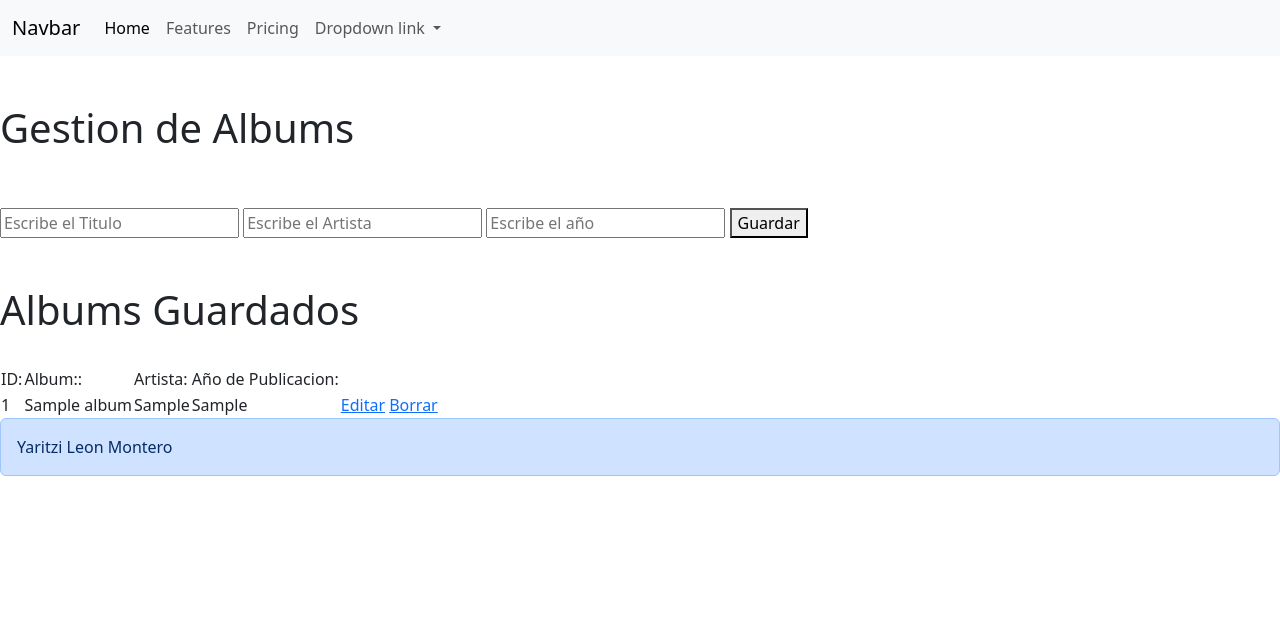
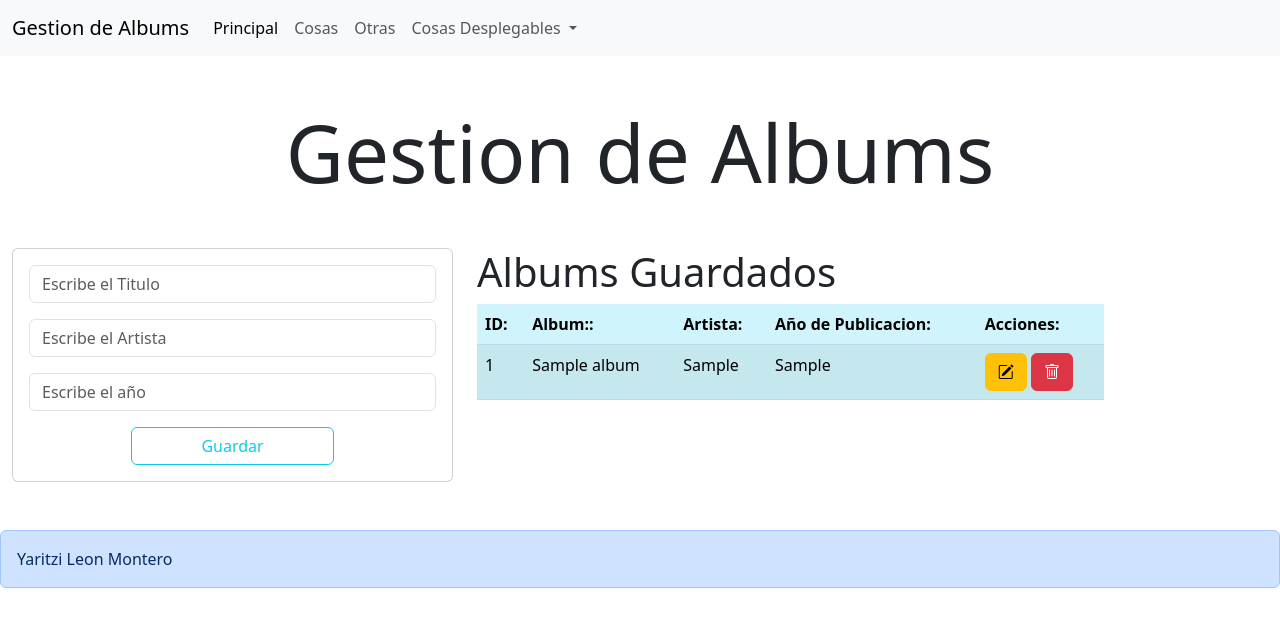
Before and after one commit to YaritziLeon/POOS181, a Flask app: page / in a window 1280 px wide. Shown: the top 627 px of the page. Run offline with Flask 3, Linux system fonts and the light colour scheme; tables that the repository leaves empty or names only in its code hold one stand-in row (values such as "Sample post"); some libraries are stand-ins or nearby versions.

Commit message:
Se realizo el diseño de la tabla, del formulario

```diff
--- a/Practicas/Practica5_IntroduccionFlask/templates/index.html
+++ b/Practicas/Practica5_IntroduccionFlask/templates/index.html
@@ -2,10 +2,10 @@
 {% extends 'plantilla.html' %} -heredar el archivo-
 {% block body %}
 
-    <br>
-    <br>
-    <h1>Gestion de Albums</h1>
-    <br>
+    <div class="mt-5 mb-5">
+    <h1 class="display-1 text-center">Gestion de Albums</h1>
+    </div>
+
     {% with mensajes=get_flashed_messages() %}
         {% if mensajes %}
             {% for msj in mensajes %}
@@ -13,24 +13,37 @@
             {% endfor %}
         {% endif %}
     {% endwith %}
-    <br>
-    <form action="/guardar" method="POST">
-        <input type="text" name="txtTitulo" placeholder="Escribe el Titulo" >
-        <input type="text" name="txtArtista" placeholder="Escribe el Artista" >
-        <input type="number" name="txtAnio" placeholder="Escribe el año" >
-        <button type="submit">Guardar</button>
-    </form>
-    <br>
-    <br>
-    <h1>Albums Guardados</h1>
-    <br>
-    <table>
-        <thead>
+
+    <div class="row container">
+        <div class="col-md-5">
+            <div class="card card-body mb-5">
+                <form action="/guardar" method="POST">
+                    <div class="mb-3">
+                        <input type="text" class="form-control" name="txtTitulo" placeholder="Escribe el Titulo" >
+                    </div>
+                    <div class="mb-3">
+                        <input type="text" class="form-control" name="txtArtista" placeholder="Escribe el Artista" >
+                    </div>
+                    <div class="mb-3">
+                        <input type="number" class="form-control" name="txtAnio" placeholder="Escribe el año" >
+                    </div>
+                    <div class="d-grid gap-2 col-6 mx-auto">
+                    <button type="submit" class="btn btn-outline-info" >Guardar</button>
+                    </div>
+                </form>
+            </div> <!--card body-->
+        </div> <!--col 5-->
+        <div class="col-md-7 mb-5">
+            <h1>Albums Guardados</h1>
+
+    <table class="table table-info table-striped">
+        <thead >
             <tr>
-                <td>ID: </td>
-                <td>Album:: </td>
-                <td>Artista: </td>
-                <td>Año de Publicacion: </td>
+                <th scope="ID">ID: </th>
+                <th scope="Album">Album:: </th>
+                <th scope="Artista">Artista: </th>
+                <th scope="Año de Publicacion">Año de Publicacion: </th>
+                <th scope="Acciones">Acciones: </th>
             </tr>
         </thead>
         <tbody>
@@ -41,11 +54,15 @@
                 <td> {{alb.2}} </td>
                 <td> {{alb.3}} </td>
                 <td>
-                    <a href=/editar/{{alb.0}}>Editar</a>
-                    <a href=/borrar/{{alb.0}}>Borrar</a>
+                    <a href=/editar/{{alb.0}} class="btn btn-warning"><i class="bi bi-pencil-square"></i></a>
+                    <a href=/borrar/{{alb.0}} class="btn btn-danger"><i class="bi bi-trash"></i></a>
                 </td>
             </tr>
             {% endfor %}
         </tbody>
     </table>
+        </div> <!--col 7-->
+    </div> <!--row-->
+
+
     {% endblock %}
--- a/Practicas/Practica5_IntroduccionFlask/templates/plantilla.html
+++ b/Practicas/Practica5_IntroduccionFlask/templates/plantilla.html
@@ -4,29 +4,30 @@
     <meta charset="UTF-8">
     <meta name="viewport" content="width=device-width, initial-scale=1.0">
     <link href="https://cdn.jsdelivr.net/npm/bootstrap@5.3.0/dist/css/bootstrap.min.css" rel="stylesheet" integrity="sha384-9ndCyUaIbzAi2FUVXJi0CjmCapSmO7SnpJef0486qhLnuZ2cdeRhO02iuK6FUUVM" crossorigin="anonymous">
+    <link rel="stylesheet" href="https://cdn.jsdelivr.net/npm/bootstrap-icons@1.10.5/font/bootstrap-icons.css">
     <title>Soy la plantilla</title>
 </head>
 <body>
     <nav class="navbar navbar-expand-lg bg-body-tertiary">
         <div class="container-fluid">
-          <a class="navbar-brand" href="#">Navbar</a>
+          <a class="navbar-brand" href="#">Gestion de Albums</a>
           <button class="navbar-toggler" type="button" data-bs-toggle="collapse" data-bs-target="#navbarNavDropdown" aria-controls="navbarNavDropdown" aria-expanded="false" aria-label="Toggle navigation">
             <span class="navbar-toggler-icon"></span>
           </button>
           <div class="collapse navbar-collapse" id="navbarNavDropdown">
             <ul class="navbar-nav">
               <li class="nav-item">
-                <a class="nav-link active" aria-current="page" href="#">Home</a>
+                <a class="nav-link active" aria-current="page" href="#">Principal</a>
               </li>
               <li class="nav-item">
-                <a class="nav-link" href="#">Features</a>
+                <a class="nav-link" href="#">Cosas</a>
               </li>
               <li class="nav-item">
-                <a class="nav-link" href="#">Pricing</a>
+                <a class="nav-link" href="#">Otras</a>
               </li>
               <li class="nav-item dropdown">
                 <a class="nav-link dropdown-toggle" href="#" role="button" data-bs-toggle="dropdown" aria-expanded="false">
-                  Dropdown link
+                  Cosas Desplegables
                 </a>
                 <ul class="dropdown-menu">
                   <li><a class="dropdown-item" href="#">Action</a></li>
```
